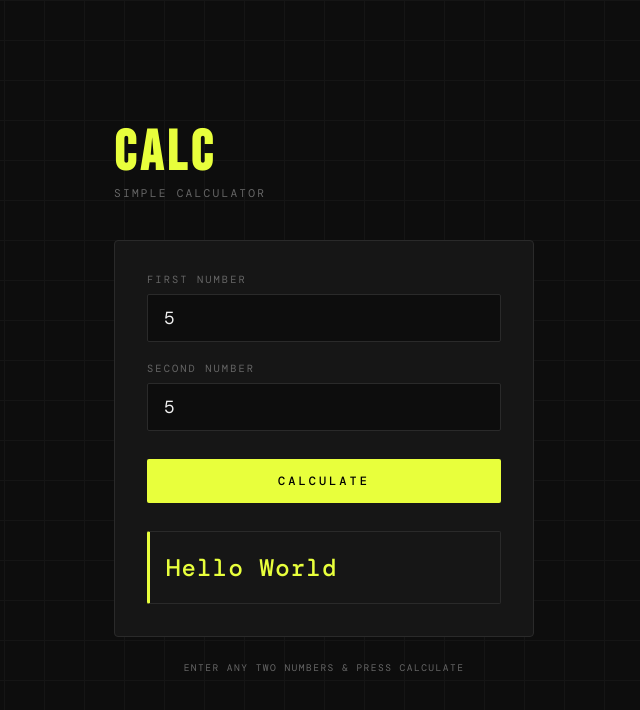
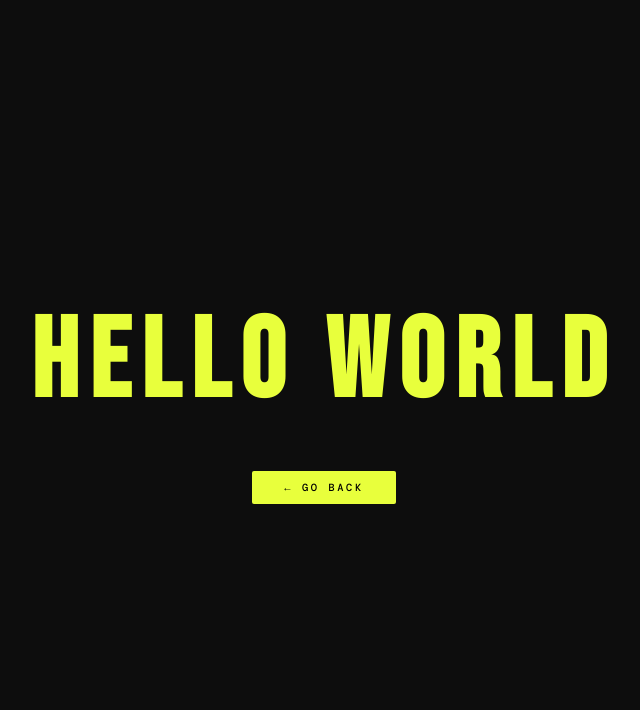
Before and after one commit to aatikaasim123-ui/calc, a plain HTML site: page index.html in a window 1280 px wide. Both pictures are taken after typing "5", "5" into the empty fields and a click on the button "CALCULATE". Shown: the whole page, without its empty margins (316-956 px from the left). Drawn offline with nearby package versions, Linux system fonts and the light colour scheme; a web font is replaced by a local one.

Commit message:
Update index.html

```diff
--- a/index.html
+++ b/index.html
@@ -30,7 +30,6 @@
       overflow: hidden;
     }
 
-    /* Subtle grid background */
     body::before {
       content: '';
       position: fixed;
@@ -43,7 +42,8 @@
       pointer-events: none;
     }
 
-    .wrapper {
+    /* ── CALCULATOR PAGE ── */
+    #calc-page {
       position: relative;
       z-index: 1;
       width: 100%;
@@ -56,11 +56,21 @@
       letter-spacing: 0.08em;
       color: var(--accent);
       line-height: 1;
-      margin-bottom: 0.25rem;
+      margin-bottom: 0.15rem;
+    }
+
+    .heading-sub {
+      font-family: 'DM Mono', monospace;
+      font-size: 0.8rem;
+      font-weight: 400;
+      color: var(--text);
+      letter-spacing: 0.15em;
+      text-transform: uppercase;
+      margin-bottom: 0.35rem;
     }
 
     .subtitle {
-      font-size: 0.7rem;
+      font-size: 0.65rem;
       color: var(--muted);
       letter-spacing: 0.2em;
       text-transform: uppercase;
@@ -74,9 +84,7 @@
       padding: 2rem;
     }
 
-    .field {
-      margin-bottom: 1.25rem;
-    }
+    .field { margin-bottom: 1.25rem; }
 
     label {
       display: block;
@@ -123,27 +131,6 @@
     button:hover { opacity: 0.88; }
     button:active { transform: scale(0.98); }
 
-    .result {
-      margin-top: 1.75rem;
-      padding: 1.25rem 1rem;
-      border: 1px solid var(--border);
-      border-left: 3px solid var(--accent);
-      border-radius: 2px;
-      font-size: 1.5rem;
-      font-weight: 500;
-      color: var(--accent);
-      letter-spacing: 0.05em;
-      opacity: 0;
-      transform: translateY(6px);
-      transition: opacity 0.35s ease, transform 0.35s ease;
-      display: none;
-    }
-    .result.show {
-      display: block;
-      opacity: 1;
-      transform: translateY(0);
-    }
-
     .footer {
       margin-top: 1.5rem;
       font-size: 0.6rem;
@@ -152,12 +139,51 @@
       text-align: center;
       text-transform: uppercase;
     }
+
+    /* ── HELLO WORLD PAGE ── */
+    #hello-page {
+      display: none;
+      position: fixed;
+      inset: 0;
+      z-index: 100;
+      background: var(--bg);
+      flex-direction: column;
+      align-items: center;
+      justify-content: center;
+      opacity: 0;
+      transition: opacity 0.4s ease;
+    }
+
+    #hello-page.visible {
+      display: flex;
+    }
+
+    #hello-page.faded {
+      opacity: 1;
+    }
+
+    #hello-page h2 {
+      font-family: 'Bebas Neue', sans-serif;
+      font-size: clamp(3rem, 12vw, 7rem);
+      letter-spacing: 0.1em;
+      color: var(--accent);
+    }
+
+    #back-btn {
+      margin-top: 2.5rem;
+      width: auto;
+      padding: 0.65rem 2rem;
+      font-size: 0.65rem;
+    }
   </style>
 </head>
 <body>
-  <div class="wrapper">
+
+  <!-- Calculator Page -->
+  <div id="calc-page">
     <h1>Calc</h1>
-    <p class="subtitle">Simple Calculator</p>
+    <p class="heading-sub">Simple Addition</p>
+    <p class="subtitle">Enter two numbers below</p>
 
     <div class="card">
       <div class="field">
@@ -169,34 +195,44 @@
         <input type="number" id="num2" placeholder="0" />
       </div>
       <button onclick="calculate()">Calculate</button>
-
-      <div class="result" id="result"></div>
     </div>
 
-    <p class="footer">Enter any two numbers &amp; press calculate</p>
+    <p class="footer">Press Enter or click Calculate</p>
+  </div>
+
+  <!-- Hello World Page -->
+  <div id="hello-page">
+    <h2>Hello World</h2>
+    <button id="back-btn" onclick="goBack()">&#8592; Go Back</button>
   </div>
 
   <script>
     function calculate() {
       const n1 = document.getElementById('num1').value;
       const n2 = document.getElementById('num2').value;
-      const resultEl = document.getElementById('result');
 
       if (n1 === '' || n2 === '') {
-        resultEl.textContent = 'Please enter both numbers.';
-        resultEl.classList.add('show');
+        alert('Please enter both numbers first.');
         return;
       }
 
-      resultEl.classList.remove('show');
-      // Small delay to re-trigger animation if already shown
-      setTimeout(() => {
-        resultEl.textContent = 'Hello World';
-        resultEl.classList.add('show');
-      }, 50);
+      const helloPage = document.getElementById('hello-page');
+      helloPage.classList.add('visible');
+      requestAnimationFrame(() => {
+        requestAnimationFrame(() => {
+          helloPage.classList.add('faded');
+        });
+      });
     }
 
-    // Allow Enter key to trigger calculate
+    function goBack() {
+      const helloPage = document.getElementById('hello-page');
+      helloPage.classList.remove('faded');
+      helloPage.addEventListener('transitionend', () => {
+        helloPage.classList.remove('visible');
+      }, { once: true });
+    }
+
     document.addEventListener('keydown', (e) => {
       if (e.key === 'Enter') calculate();
     });
```
